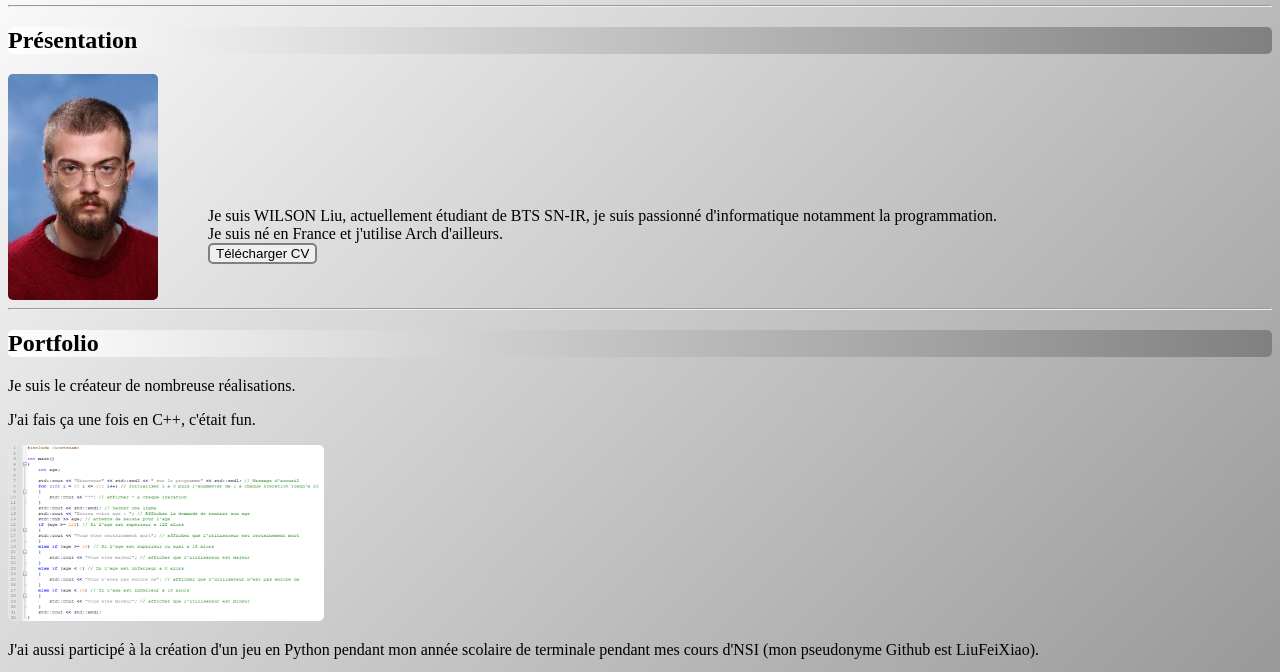
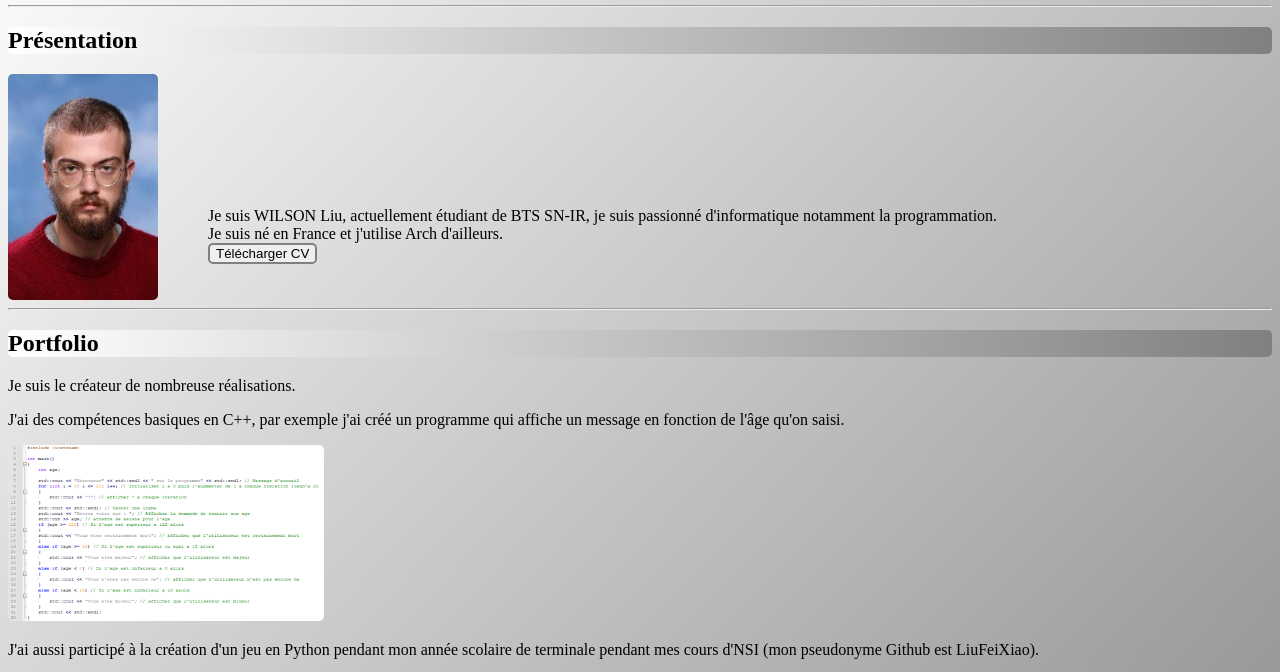
Before and after one commit to LiuFeiXiao/Portfolio, a plain HTML site: page index.html in a window 1280 px wide. Shown: the part 123-795 px from the top of the page. Drawn offline with Linux system fonts and the light colour scheme.

Commit message:
Add files via upload

```diff
--- a/index.html
+++ b/index.html
@@ -26,7 +26,7 @@
     <hr>
     <h2 id="section2">Portfolio</h2>
     <p>Je suis le créateur de nombreuse réalisations.</p>
-    <p>J'ai fais ça une fois en C++, c'était fun.</p>
+    <p>J'ai des compétences basiques en C++, par exemple j'ai créé un programme qui affiche un message en fonction de l'âge qu'on saisi.</p>
     <img src="code.png" alt="image de code incroyable que j'ai fais" class="section2">
     <p>J'ai aussi participé à la création d'un jeu en Python pendant mon année scolaire de terminale pendant mes cours d'NSI (mon pseudonyme Github est LiuFeiXiao).</p>
     <p><a href="https://github.com/kikiloveyou-0/Rezilium">Trouvable sur Github.</a></p>
```
